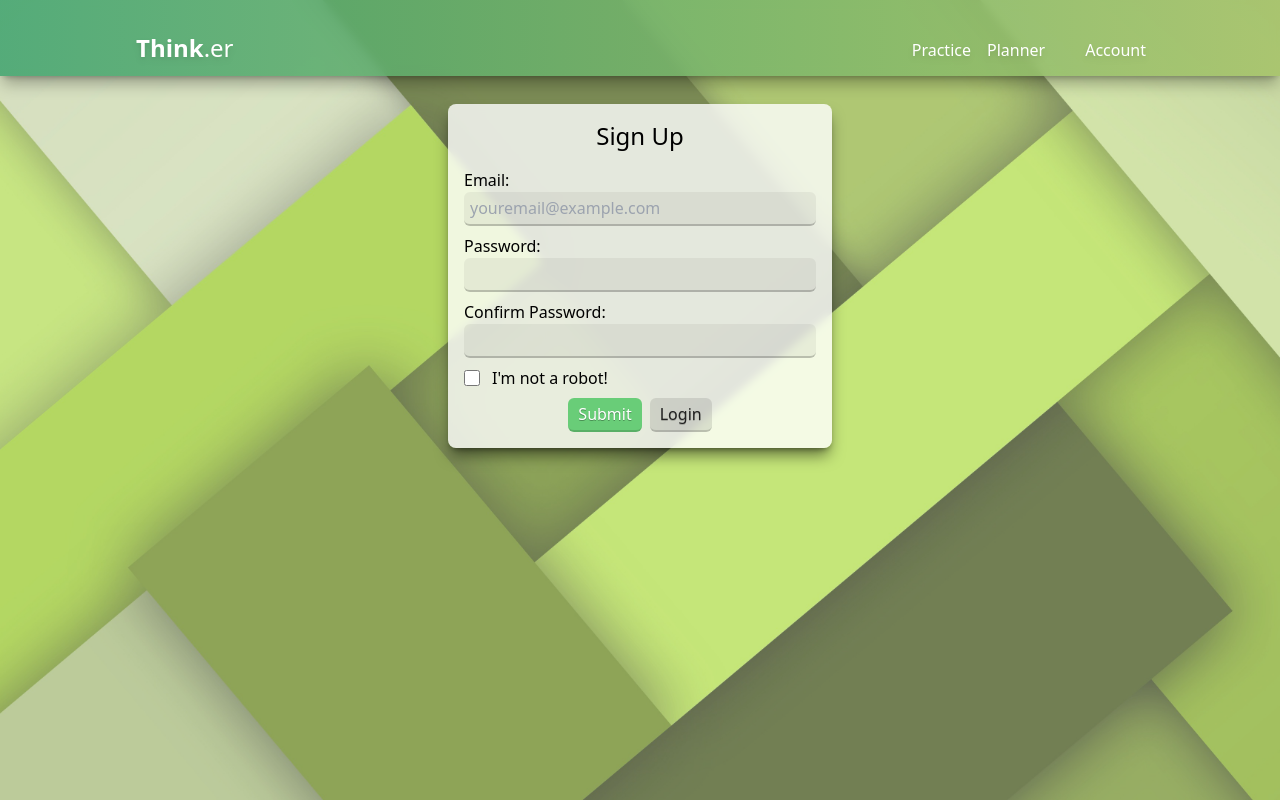
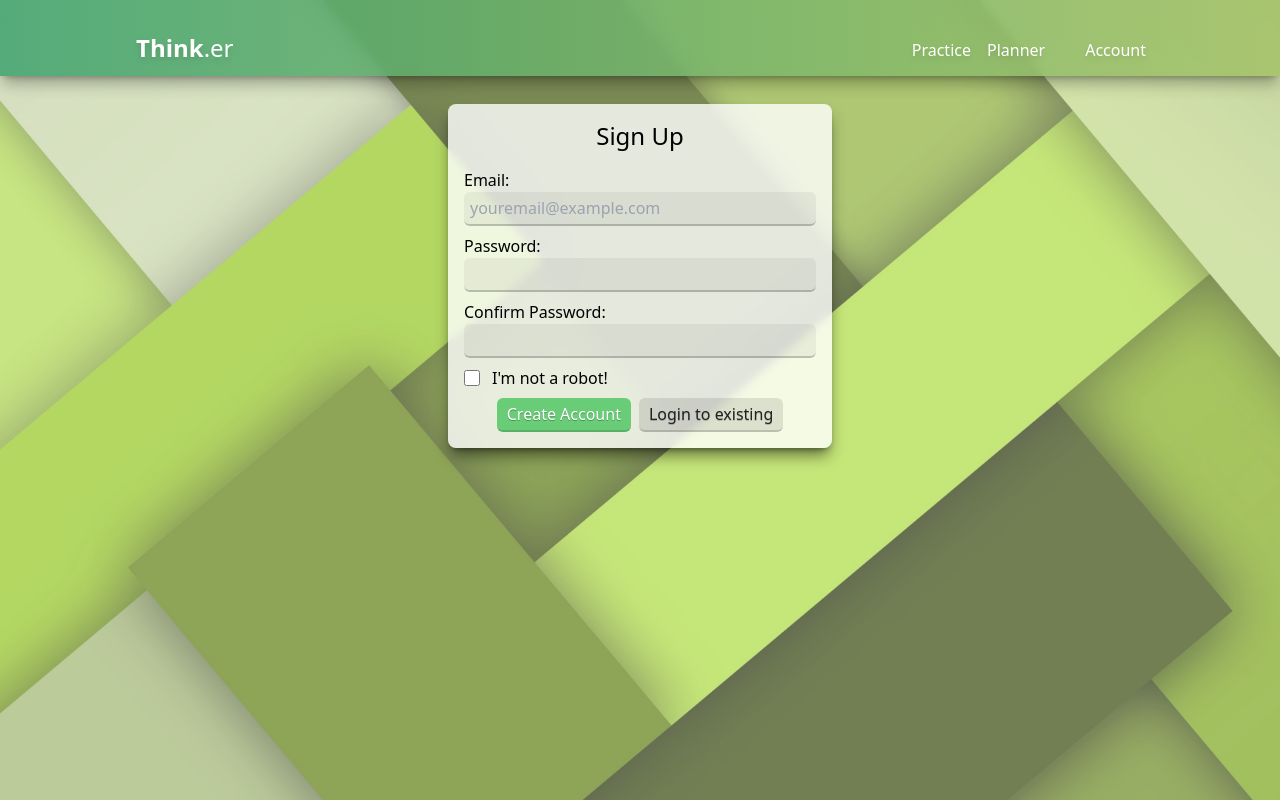
Before and after one commit to ratasorin/unihack, a React (Vite) app in the folder client/: page /account/signup in a window 1280 px wide. Built offline with nearby package versions, Linux system fonts and the light colour scheme; some icons are missing.

Commit message:
Update signup

```diff
--- a/client/src/pages/SignUpPage.jsx
+++ b/client/src/pages/SignUpPage.jsx
@@ -91,10 +91,10 @@ export default function SignUpPage() {
 					</label>
 					<div className="flex justify-center gap-2">
 						<Button color="green" type="submit">
-							Submit
+							Create Account
 						</Button>
 						<Link to="/account/login" className="btn">
-							Login
+							Login to existing
 						</Link>
 					</div>
 				</form>
```
